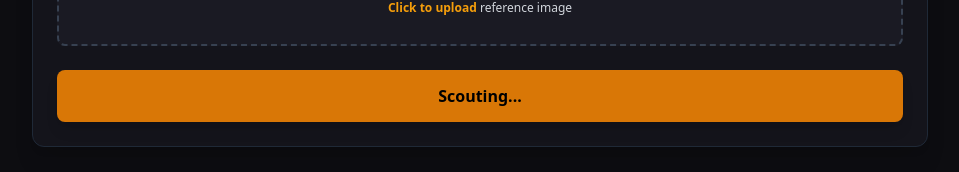
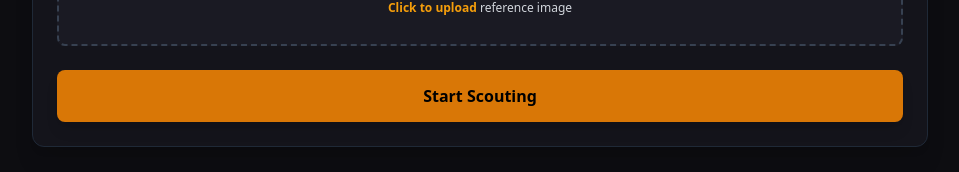
Before and after one commit to joezzy-web3/agentic-cinema, a Next.js app in the folder frontend/: page / in a window 1280 px wide. Shown: the part 486-658 px from the top of the page, without its empty margins (160-1119 px from the left). Built offline with nearby package versions, Linux system fonts and the light colour scheme.

Commit message:
Add active state and complete feedback for scouting button

```diff
--- a/frontend/src/app/page.tsx
+++ b/frontend/src/app/page.tsx
@@ -5,10 +5,25 @@ import React, { useState } from "react";
 export default function Home() {
   const [activeTab, setActiveTab] = useState<"scout" | "pipeline">("scout");
   const [selectedFile, setSelectedFile] = useState<File | null>(null);
+  const [isScouting, setIsScouting] = useState<boolean>(false);
+  const [scoutComplete, setScoutComplete] = useState<boolean>(false);
+
+  const startScouting = (file: File | null) => {
+    setIsScouting(true);
+    setScoutComplete(false);
+
+    // Simulate complete scouting sequence
+    setTimeout(() => {
+      setIsScouting(false);
+      setScoutComplete(true);
+    }, 3000);
+  };
 
   const handleFileChange = (e: React.ChangeEvent<HTMLInputElement>) => {
     if (e.target.files && e.target.files[0]) {
-      setSelectedFile(e.target.files[0]);
+      const file = e.target.files[0];
+      setSelectedFile(file);
+      startScouting(file);
     }
   };
 
@@ -101,7 +116,7 @@ export default function Home() {
                 <label className="flex flex-col items-center justify-center w-full h-28 border-2 border-dashed border-gray-700 rounded-lg cursor-pointer bg-[#1a1a23] hover:border-amber-500 transition">
                   <div className="flex flex-col items-center justify-center pt-5 pb-6">
                     <svg
-                      className="w-8 h-8 mb-2 text-amber-500"
+                      className={`w-8 h-8 mb-2 ${isScouting ? "animate-spin text-amber-400" : "text-amber-500"}`}
                       fill="none"
                       stroke="currentColor"
                       viewBox="0 0 24 24"
@@ -114,7 +129,11 @@ export default function Home() {
                       />
                     </svg>
                     <p className="text-xs text-gray-300">
-                      {selectedFile ? (
+                      {isScouting ? (
+                        <span className="text-amber-400 font-medium animate-pulse">
+                          Auto-scouting {selectedFile?.name}...
+                        </span>
+                      ) : selectedFile ? (
                         <span className="text-amber-400 font-medium">{selectedFile.name}</span>
                       ) : (
                         <span><strong className="text-amber-500">Click to upload</strong> reference image</span>
@@ -132,8 +151,22 @@ export default function Home() {
             </div>
 
             {/* Action Button */}
-            <button className="w-full bg-amber-600 hover:bg-amber-500 text-black font-bold py-3.5 rounded-lg transition shadow-lg mt-4">
-              Scouting...
+            <button
+              onClick={() => startScouting(selectedFile)}
+              disabled={isScouting}
+              className={`w-full font-bold py-3.5 rounded-lg transition shadow-lg mt-4 ${
+                isScouting
+                  ? "bg-amber-800/50 text-amber-200 cursor-wait"
+                  : scoutComplete
+                  ? "bg-emerald-600 hover:bg-emerald-500 text-white"
+                  : "bg-amber-600 hover:bg-amber-500 text-black"
+              }`}
+            >
+              {isScouting
+                ? "Scouting in Progress..."
+                : scoutComplete
+                ? "✓ Scouting Complete"
+                : "Start Scouting"}
             </button>
           </div>
         )}
```
